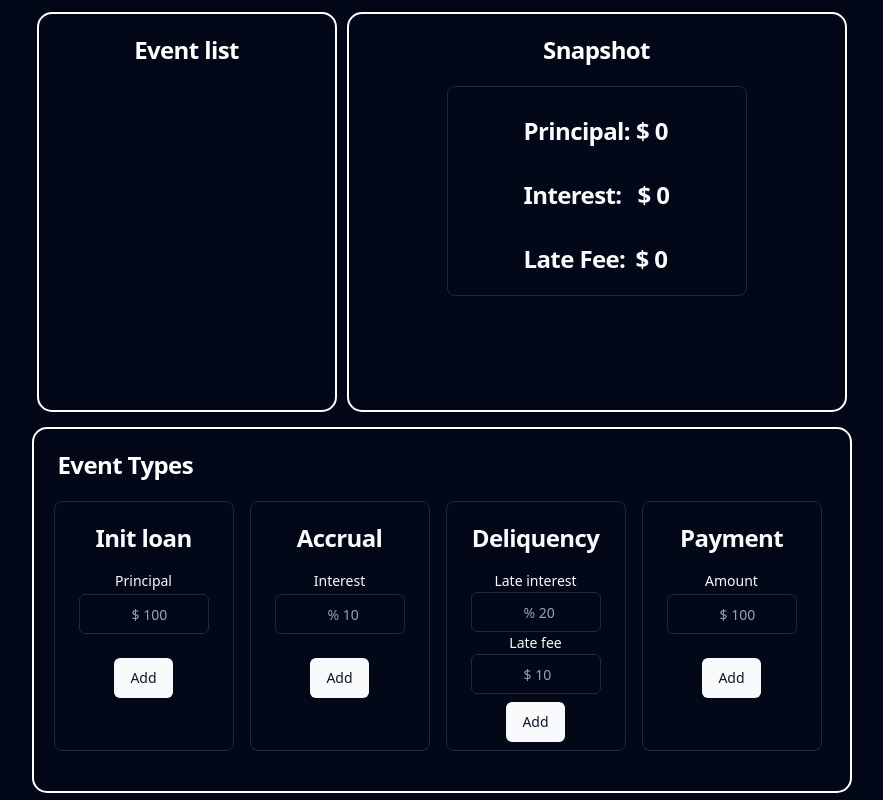
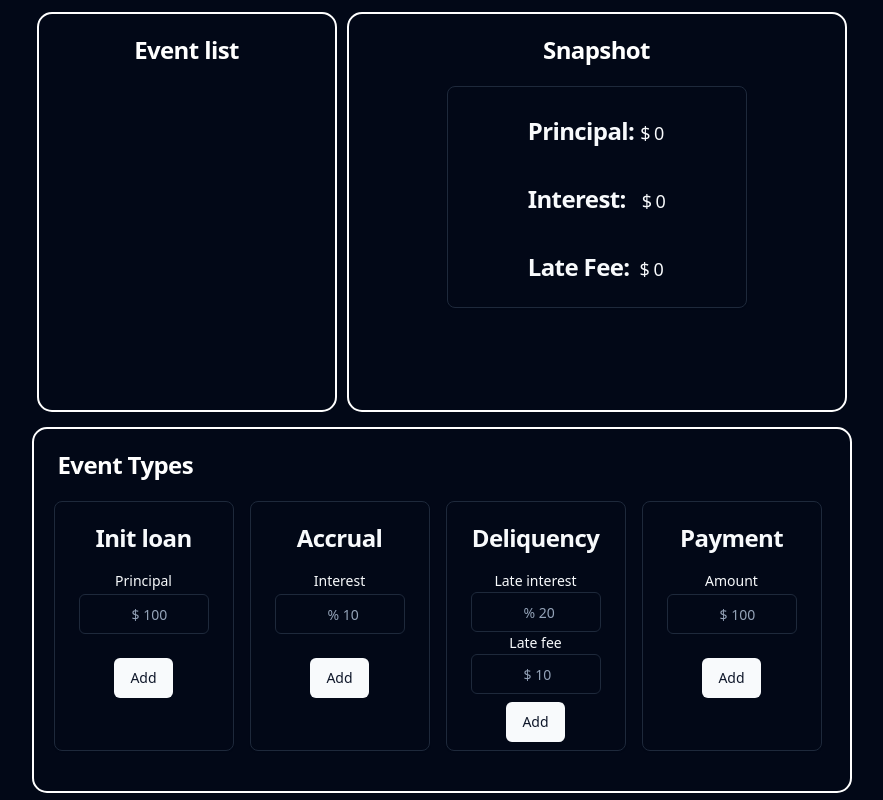
Before and after one commit to CHenrique97/simple-event-source, a React (Vite) app: page / in a window 1280 px wide. Shown: the whole page, without its empty margins (201-1084 px from the left). Built offline with nearby package versions, Linux system fonts and the light colour scheme.

Commit message:
partial animations implemented

```diff
--- a/package.json
+++ b/package.json
@@ -19,6 +19,7 @@
     "@radix-ui/react-slot": "^1.1.0",
     "class-variance-authority": "^0.7.0",
     "clsx": "^2.1.1",
+    "framer-motion": "^11.3.23",
     "lucide-react": "^0.408.0",
     "react": "^18.3.1",
     "react-dom": "^18.3.1",
--- a/src/card/snapshot.tsx
+++ b/src/card/snapshot.tsx
@@ -1,61 +1,77 @@
 import useStore, { EventType, EventState } from "../store/useStore";
-import {
-    Card,
-    CardContent,
-    CardTitle,
-  } from "@/components/ui/card"
+import { Card, CardContent, CardTitle } from "@/components/ui/card";
 import { cn } from "@/lib/utils";
 import { useEffect } from "react";
+import { motion } from "framer-motion";
 
+const AnimatedValue = ({ value }) => (
+  <motion.h3
+    key={value}
+    initial={{ opacity: 0 }}
+    animate={{ opacity: 1 }}
+    transition={{ duration: 0.5 }}
+    className="text-lg font-medium"
+  >
+    $ {value}
+  </motion.h3>
+);
 
-let calculations = (eventList :EventState[] ) => {
+let calculations = (eventList: EventState[]) => {
   const { setPrincipal, setInterest, setLateFee } = useStore.getState();
 
   if (eventList.length === 0) {
-    console.log('Event list is empty.');
+    console.log("Event list is empty.");
     return;
   }
 
-  const lastEvent : EventState = eventList[eventList.length - 1];
+  const lastEvent: EventState = eventList[eventList.length - 1];
 
   switch (lastEvent.eventType) {
     case EventType.initLoan:
       if (lastEvent.principal !== null) setPrincipal(lastEvent.principal);
-      console.log('Initializing loan with principal:', lastEvent.principal);
+      console.log("Initializing loan with principal:", lastEvent.principal);
       // Perform initLoan-specific actions here
       break;
 
     case EventType.accrual:
       if (lastEvent.interest !== null) setInterest(lastEvent.interest);
-      console.log('Accruing interest:', lastEvent.interest);
+      console.log("Accruing interest:", lastEvent.interest);
       // Perform accrual-specific actions here
       break;
 
     case EventType.deliquency:
       if (lastEvent.lateFee !== null) setLateFee(lastEvent.lateFee);
-      console.log('Delinquency detected. Late interest:', lastEvent.lateInterest, 'Late fee:', lastEvent.lateFee);
+      console.log(
+        "Delinquency detected. Late interest:",
+        lastEvent.lateInterest,
+        "Late fee:",
+        lastEvent.lateFee
+      );
       // Perform delinquency-specific actions here
       break;
 
     case EventType.payment:
       if (lastEvent.principal !== null) setPrincipal(lastEvent.principal);
       if (lastEvent.interest !== null) setInterest(lastEvent.interest);
-      console.log('Processing payment. Principal:', lastEvent.principal, 'Interest:', lastEvent.interest);
+      console.log(
+        "Processing payment. Principal:",
+        lastEvent.principal,
+        "Interest:",
+        lastEvent.interest
+      );
       // Perform payment-specific actions here
       break;
 
     default:
-      console.log('Unknown event type:', lastEvent.eventType);
+      console.log("Unknown event type:", lastEvent.eventType);
   }
-
-
-}
+};
 
 const Snapshot: React.FC = () => {
   const principal = useStore((state) => state.principal);
   const interest = useStore((state) => state.interest);
   const lateFee = useStore((state) => state.lateFee);
-    const eventList = useStore((state) => state.eventList)
+  const eventList = useStore((state) => state.eventList);
 
   useEffect(() => {
     calculations(eventList);
@@ -68,26 +84,25 @@ const Snapshot: React.FC = () => {
           <div className="flex flex-row space-x-1.5 mt-8">
             <CardTitle>Principal:</CardTitle>
             <CardTitle>
-             $ {principal}
+            <AnimatedValue value={principal} />
             </CardTitle>
           </div>
           <div className="flex flex-row space-x-4">
             <CardTitle>Interest:</CardTitle>
             <CardTitle>
-              $ {interest}
+            <AnimatedValue value={interest} />
             </CardTitle>
           </div>
           <div className="flex flex-row space-x-2.5">
-              <CardTitle>Late Fee: </CardTitle>
+            <CardTitle>Late Fee:</CardTitle>
             <CardTitle>
-              $ {lateFee}
+            <AnimatedValue value={lateFee} />
             </CardTitle>
           </div>
-
         </div>
       </CardContent>
     </Card>
   );
-  }
+};
 
-  export default Snapshot
+export default Snapshot;
```
Also changed, not shown: 1 other file (tests, documents, lock files or other folders). Lines whose indentation alone changed are shown as unchanged.
